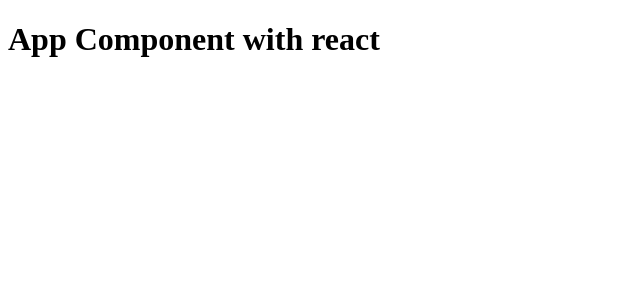
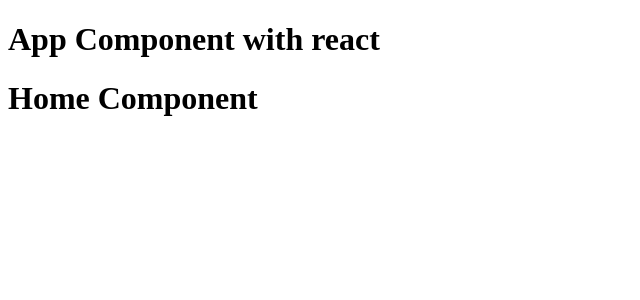
Before and after one commit to warispersonal/Building-Modern-Projects-with-React, a React app: page / in a window 1280 px wide. Shown: the top 300 px of the page, without its empty margins (0-640 px from the left). Built offline with nearby package versions, Linux system fonts and the light colour scheme.

Commit message:
set relative path

```diff
--- a/src/App.js
+++ b/src/App.js
@@ -1,9 +1,11 @@
 import React from "react";
+import Home from "@/Home";
 
 const App = () =>{
     return(
         <div className="App">
             <h1>App Component with react</h1>
+            <Home />
         </div>
     )
 }
--- /dev/null
+++ b/src/app/components/Home.js
@@ -0,0 +1,13 @@
+import React, {Component} from 'react';
+
+class Home extends Component {
+    render() {
+        return (
+            <div>
+                <h1>Home Component</h1>
+            </div>
+        );
+    }
+}
+
+export default Home;
--- a/webpack.config.js
+++ b/webpack.config.js
@@ -28,5 +28,10 @@
             template: './src/index.html'
         })
     ],
+    resolve: {
+        alias: {
+            '@': path.resolve(__dirname, 'src/app/components')
+        }
+    },
     mode: process.env.NODE_ENV === "production" ? "production" : "development",
 };
```
